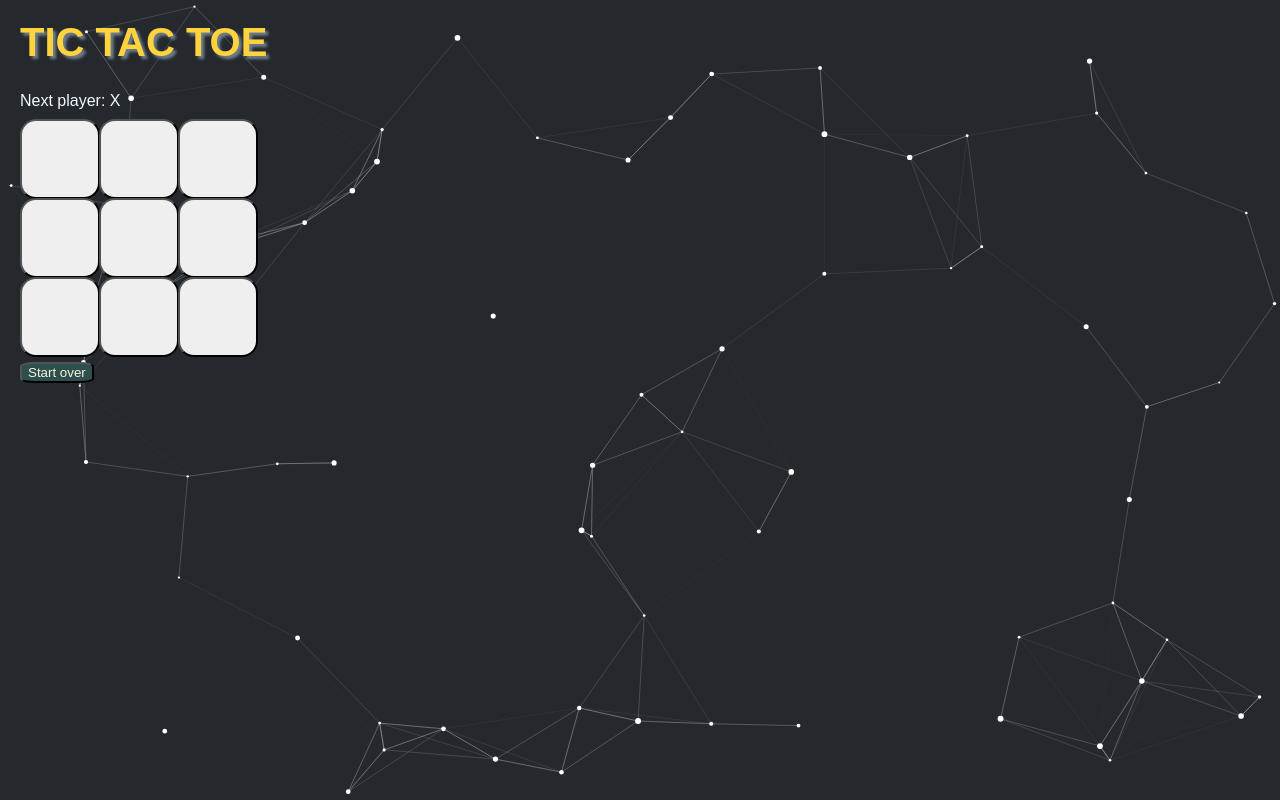
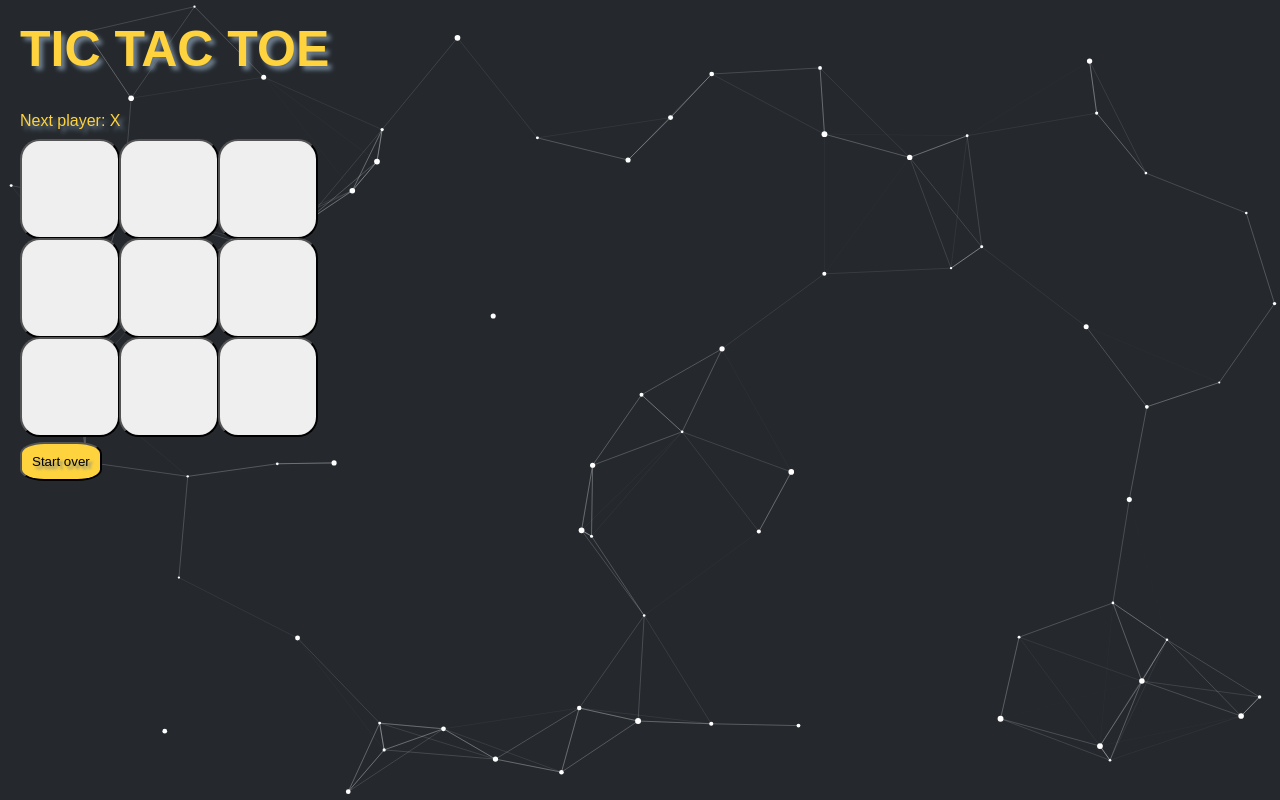
Before and after one commit to datcord/tictactoe, a React (Vite) app: page / in a window 1280 px wide. Built offline with nearby package versions, Linux system fonts and the light colour scheme.

Commit message:
changing visuals

```diff
--- a/src/App.css
+++ b/src/App.css
@@ -1,6 +1,3 @@
-* {
-    box-sizing: border-box;
-  }
 #particles {
   z-index: -1;
   position: absolute;
@@ -15,43 +12,23 @@
 h1 {
   color: #ffd33d;
   margin-top: 0;
-    font-size: 40px;
-    text-shadow: 3px 3px 3px slategrey;
-  }
-
-
-  code {
-    font-size: 1.2em;
-  }
-
-  ul {
-    padding-inline-start: 20px;
-  }
-  #particles canvas {
-    z-index: -1;
-    height: 100%;
-    width: 100%;
-    position: absolute;
-  }
-
-  body {
-    font-family: sans-serif;
-    margin: 20px;
-    padding: 0;
+  font-size: 50px;
+  text-shadow: 4px 4px 4px slategrey;
 }
 
 .square {
+  color: #25292e;
   float: left;
-    font-size: 40px;
+  font-size: 60px;
   font-weight: bold;
-    line-height: 80px;
-    height: 80px;
+  line-height: 100px;
+  height: 100px;
   border-radius: 20%;
   margin-right: -1px;
   margin-top: -1px;
   padding: 0;
   text-align: center;
-    width: 80px;
+  width: 100px;
 }
 
 .board-row:after {
@@ -61,32 +38,27 @@
 }
 
 #status {
-    color: aliceblue;
+  color: #ffd33d;
   margin-bottom: 10px;
+  text-shadow: 4px 4px 4px slategrey;
 }
 
-  .game {
-    display: flex;
-    flex-direction: row;
-  }
-
-  .game-info {
-    margin-left: 20px;
-  }
 
 #startOverBtn {
-    width: 50;
+  padding: 10px;
   margin-top: 5px;
-    background-color: darkslategrey;
-    border-radius: 20%;
-    color: beige;
+  background-color: #ffd33d;
+  border-radius: 30%;
+  text-shadow: 3px 3px 3px slategrey;
+  color: black;
 }
 
 #startOverBtn:hover {
-    width: 50;
+  padding: 10px;
   margin-top: 5px;
-    background-color: slategrey;
-    border-radius: 20%;
-    color: black;
+  background-color: #ffd33d;
+  text-shadow: 3px 3px 3px black;
+  border-radius: 10%;
+  color: beige;
 
 }
```
Lines whose indentation alone changed are shown as unchanged.
